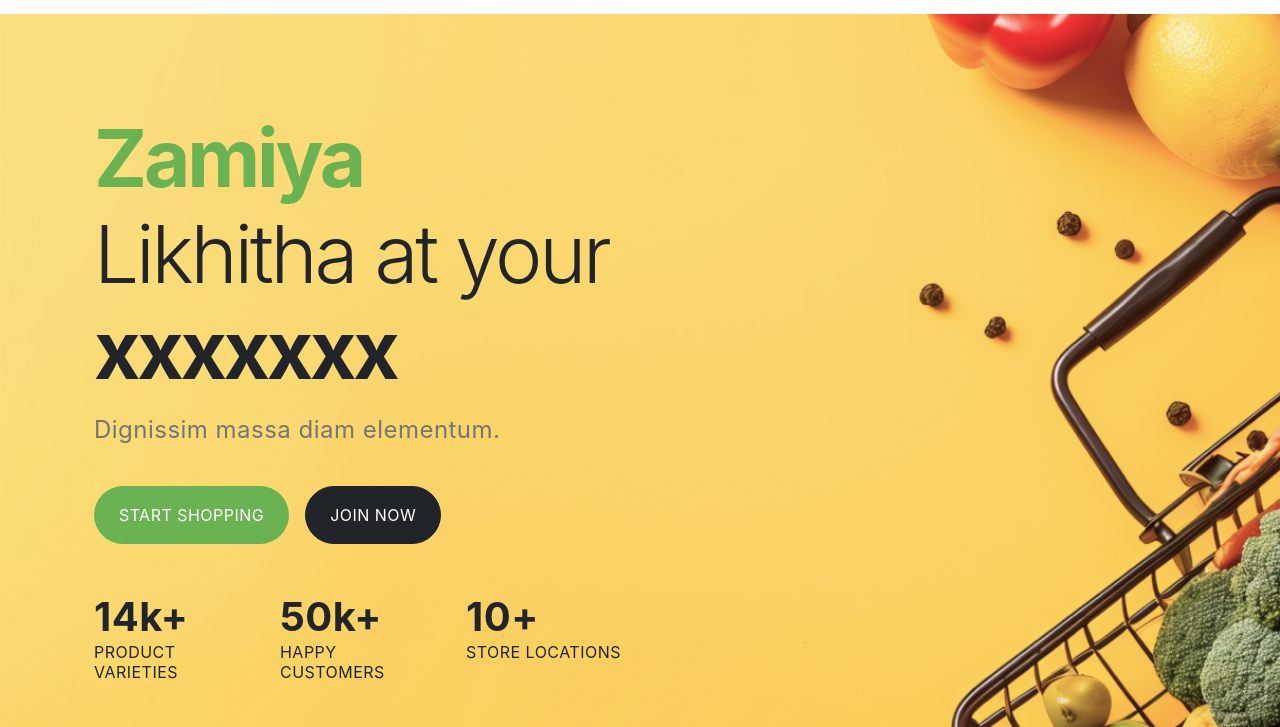
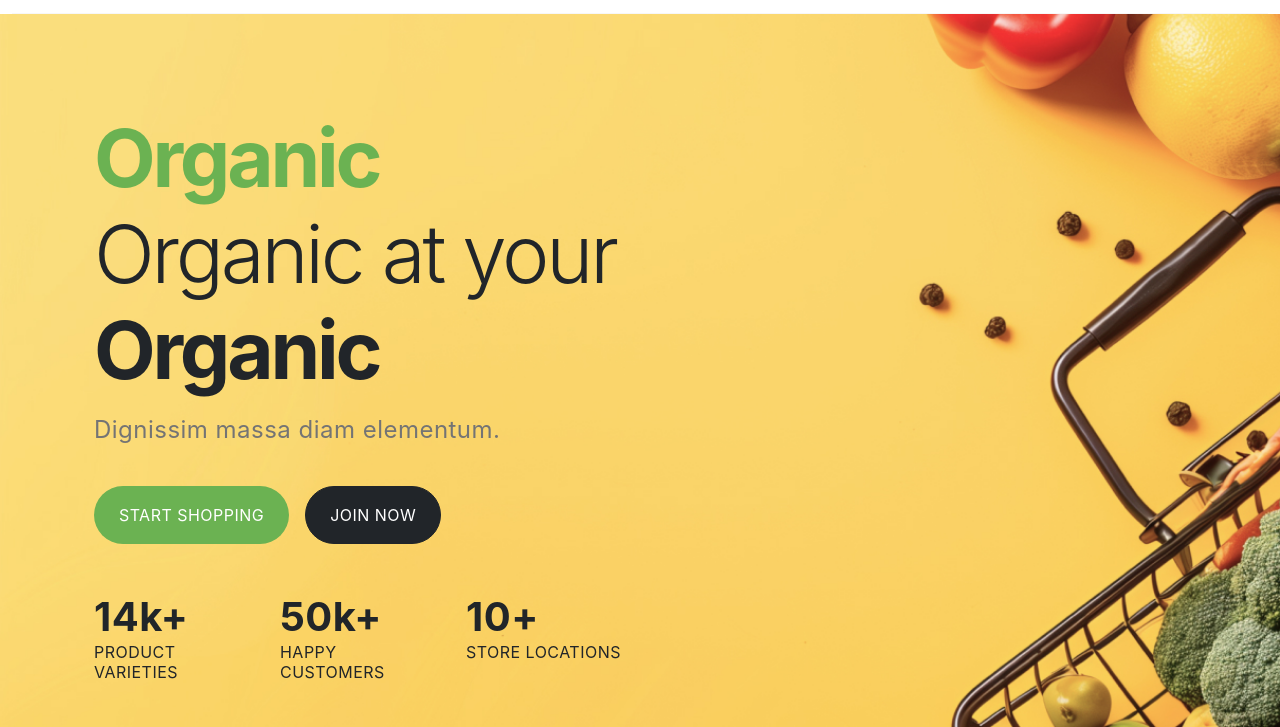
Before and after one commit to likhithakanavu/demo-html-ec2, a plain HTML site: page index.html in a window 1280 px wide. Shown: the part 71-798 px from the top of the page. Drawn offline with nearby package versions, Linux system fonts and the light colour scheme.

Commit message:
index.html

```diff
--- a/index.html
+++ b/index.html
@@ -348,7 +348,7 @@
       <div class="container-lg">
         <div class="row">
           <div class="col-lg-6 pt-5 mt-5">
-            <h2 class="display-1 ls-1"><span class="fw-bold text-primary">Zamiya</span> Likhitha at your <span class="fw-bold">xxxxxxx</span></h2>
+            <h2 class="display-1 ls-1"><span class="fw-bold text-primary">Organic</span> Organic at your <span class="fw-bold">Organic</span></h2>
             <p class="fs-4">Dignissim massa diam elementum.</p>
             <div class="d-flex gap-3">
               <a href="#" class="btn btn-primary text-uppercase fs-6 rounded-pill px-4 py-3 mt-3">Start Shopping</a>
```
